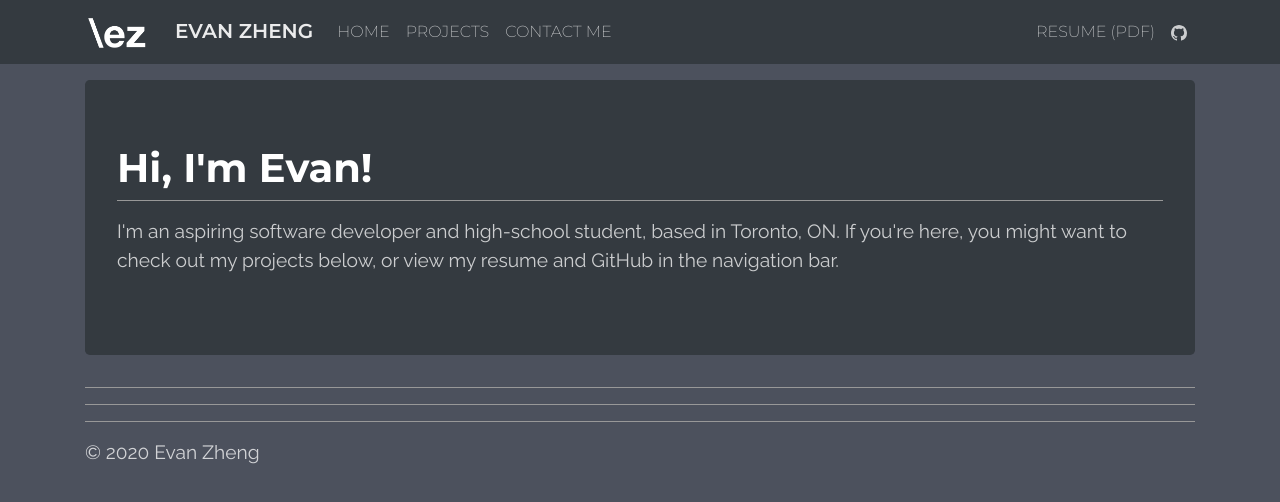
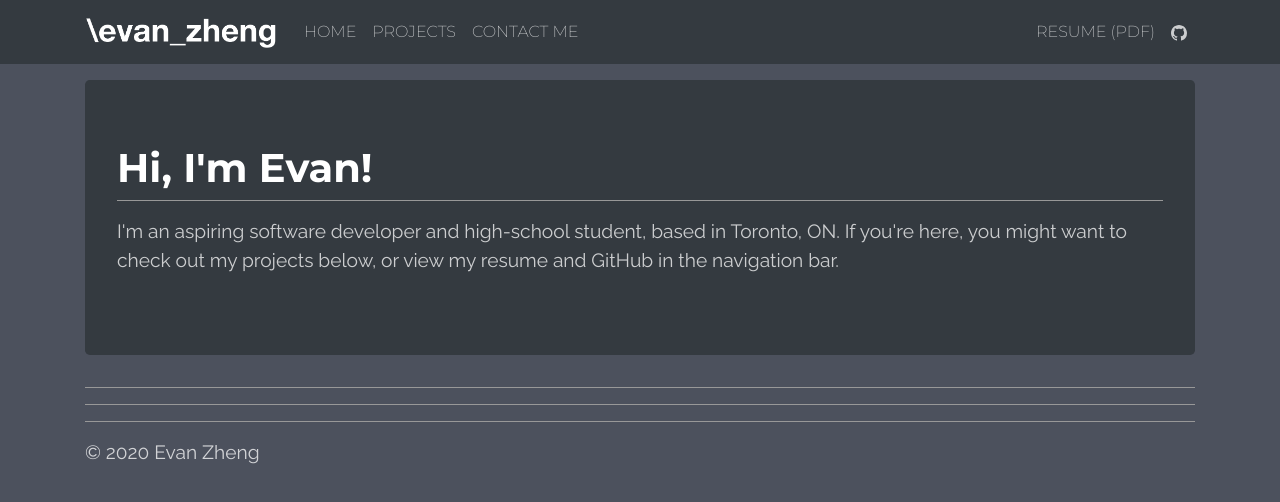
Before and after one commit to evtyz/evtyz.github.io, a React (Create React App) app: page / in a window 1280 px wide. Shown: the top 502 px of the page. Built offline with nearby package versions, Linux system fonts and the light colour scheme.

Commit message:
updated logo

```diff
--- a/src/components/Navigation.js
+++ b/src/components/Navigation.js
@@ -11,8 +11,7 @@ function Navigation() {
           <Navbar expand="xl" variant="dark" bg="dark" style={{minHeight:'8vh', paddingTop:'1vh'}}>
             <Container>
               <Navbar.Brand href="#" style={{color: `rgba(255, 255, 255, .9)`}}>
-                <Image src="/logo.png" height="30" style={{marginRight: '2vw'}}/>
-                EVAN ZHENG
+                <Image src="/logo.png" height="30" />
               </Navbar.Brand>
               <Navbar.Toggle aria-controls="basic-navbar-nav" />
               <Navbar.Collapse id="basic-navbar-nav">
```
Also changed, not shown: public/icons/github.svg (deleted), public/logo.png.
